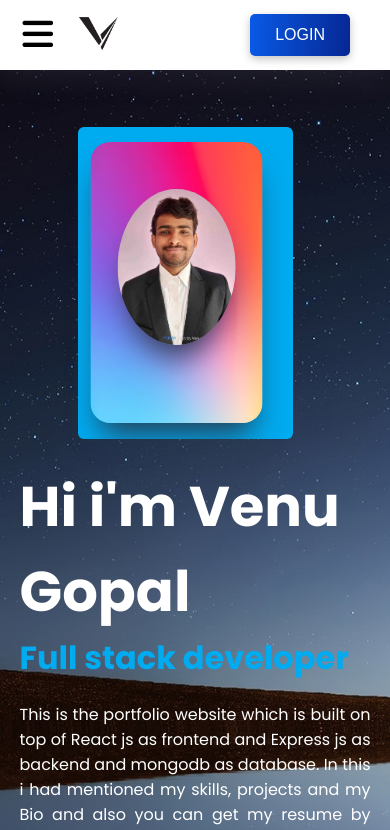
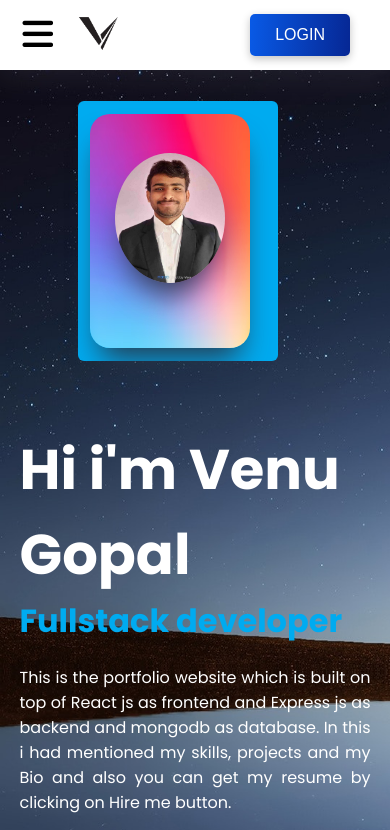
Before and after one commit to venu123143/reactfrontend, a React (Create React App) app: page / in a window 390 px wide. Shown: the top 830 px of the page. Built offline with nearby package versions, Linux system fonts and the light colour scheme.

Commit message:
10-06-23 new changes

```diff
--- a/src/Data/Home.css
+++ b/src/Data/Home.css
@@ -114,7 +114,6 @@
 .home-sci {
     display: flex;
     justify-content: space-between;
-    /* position: absolute; */
     margin-top: 25px;
     width: 250px;
 }
@@ -181,14 +180,12 @@
     height: 50%;
     width: 50%;
     position: absolute;
-    /* left: 50%; */
     top: 5%;
     left: 30%;
     scroll-behavior: smooth;
     transform: translateX(-30%);
     transition: all 1s ease-out;
     border-radius: 50%;
-    /* z-index: 2; */
 }
 
 .background_img .bg {
@@ -207,9 +204,7 @@
 }
 
 .background_img:hover img {
-    /* transform: translateX(-50%); */
     left: 0;
-
 }
 
 
@@ -221,15 +216,7 @@
     .background_img {
         display: none;
     }
-    /* .homecontent{
-        display: flex;
-        flex-direction: column;
-        justify-content: center;
-        align-items: center;
-        background-color: aqua;
-    } */
 }
-
 @media screen and (max-width:1024px) {
     .home {
         box-sizing: border-box;
@@ -256,38 +243,40 @@
 
 @media screen and (max-width:490px) {
     .home {
-        box-sizing: border-box;
+        display: flex;
+        flex-direction:column-reverse;
         width: 100%;
-        height: 120vh;
+        min-height: 100vh;
         background-size:cover;
         background-repeat:no-repeat;
         padding: 5% 5%;
-        overflow: hidden;
-        scroll-behavior: auto;
     }
-
     .homecontent {
-        height: 45%;
-        width: 90%;
-        position: absolute;
-        bottom: 0;
-    }
-
-    .forHeight{
-        height: 60%;
+        position: static;
+        min-height: 60vh;
         width: 100%;
     }
+    .forHeight{
+        height: 40vh;
+        width: 100%;
+    }
+    /* .homecontent h3{
+        text-align:start;
+    }
+    .home-sci{
+        position: static;
+    } */
+
+
     .background_img {
         display: block;
-        width: 55%;
-        height: 37%;
+        width: 200px;
+        height: 260px;
+        border-radius: 6px;
         position: absolute;
-        top: 15%;
-        z-index: 0;
+        top: 12%;
         left: 20%;
-        border-radius: 6px;
     }
-
     .background_img .bg {
         height: 90%;
         width: 80%;
@@ -305,7 +294,5 @@
 
     .background_img:hover img {
         left: 10%;
-        z-index: 1;
-
     }
 }
--- a/src/Data/Home.jsx
+++ b/src/Data/Home.jsx
@@ -8,7 +8,7 @@ const Home = () => {
         <div className="home" id="home">
             <div className="homecontent">
                 <h1>Hi i'm Venu Gopal</h1>
-                <h3>Full stack developer</h3>
+                <h3>Fullstack developer</h3>
                 <p>This is the portfolio website which is built on top of React js as frontend and Express js as backend and mongodb as database.
                     In this i had mentioned my skills, projects and my Bio and also you can get my resume by clicking on Hire me button.
                 </p>
@@ -29,6 +29,7 @@ const Home = () => {
                     <img src={profile} alt="profile" className="profile" />
                 </div>
             </div>
+
         </div>
     )
 }
--- a/src/Data/hobbies.css
+++ b/src/Data/hobbies.css
@@ -65,7 +65,6 @@
 
 
 .hobbies {
-    /* margin: 50px; */
     display: grid;
     grid-template-columns: repeat(3, 1fr);
     grid-gap: 20px;
@@ -82,7 +81,7 @@
 .flip-card h4{
     color: white;
     text-align: center;
-    z-index: 1;
+    /* z-index: 4; */
 }
 
 
@@ -122,11 +121,14 @@
         height: 100%;
         width: 100%;
     }
-
+    .back{
+        padding: 10px 15px;
+        overflow-y: scroll;
+        scroll-behavior: smooth;
+    }
     .hobbies {
         grid-template-columns: repeat(2, 1fr);
-        /* grid-row-gap: 20px;
-        grid-column-gap: 20px; */
+
     }
 }
 
```
